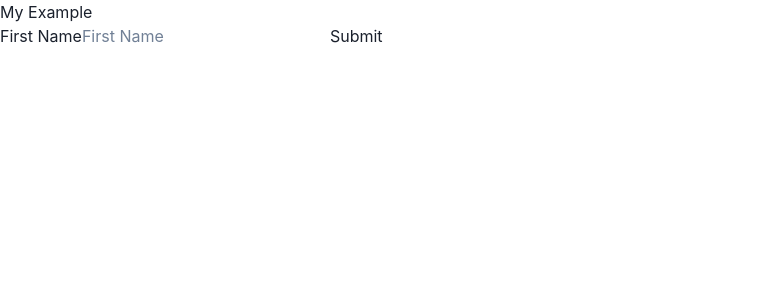
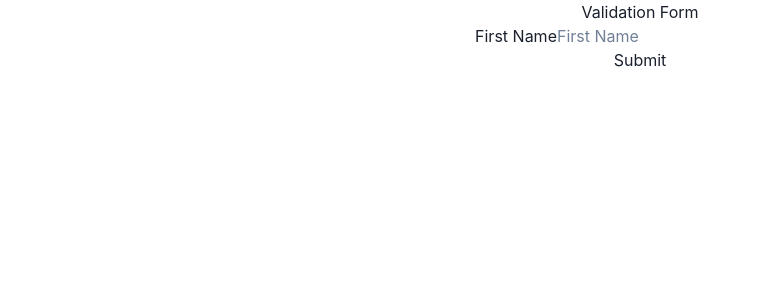
Before and after one commit to saffan-ahmed-shaikh/Formik-POC, a Next.js app: page / in a window 1280 px wide. Shown: the top 300 px of the page, without its empty margins (0-760 px from the left). Built offline with nearby package versions, Linux system fonts and the light colour scheme.

Commit message:
Alignments

```diff
--- a/Components/FormValidation.tsx
+++ b/Components/FormValidation.tsx
@@ -1,4 +1,5 @@
 import React from "react";
+import { Box, Button } from "@chakra-ui/react";
 import {
     Formik,
     FormikHelpers,
@@ -14,8 +15,8 @@ interface MyFormValues {
 export default function FormValidation() {
     const initialValues: MyFormValues = { firstName: "" };
     return (
-    <div>
-      <h1>My Example</h1>
+        <Box>
+            <Box as="h1" textAlign="center">Validation Form</Box>
             <Formik
                 initialValues={initialValues}
                 onSubmit={(values, actions) => {
@@ -25,11 +26,15 @@ export default function FormValidation() {
                 }}
             >
                 <Form>
+                    <Box textAlign="center">
                         <label htmlFor="firstName">First Name</label>
                         <Field id="firstName" name="firstName" placeholder="First Name" />
-          <button type="submit">Submit</button>
+                    </Box>
+                    <Box textAlign={"center"}>
+                        <button>Submit</button>
+                    </Box>
                 </Form>
             </Formik>
-    </div>
+        </Box>
     );
 }
```
Lines whose indentation alone changed are shown as unchanged.
